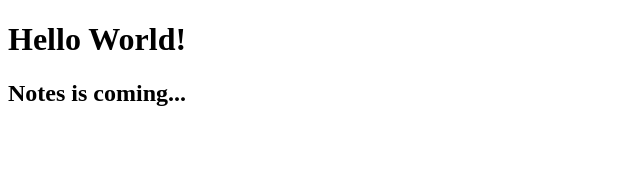
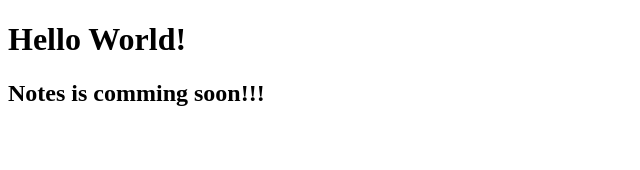
Before and after one commit to Couapy/notes, a React app in the folder src/apps/frontend/: page / in a window 1280 px wide. Shown: the top 170 px of the page, without its empty margins (0-640 px from the left). Built offline with nearby package versions, Linux system fonts and the light colour scheme; the HTML template or start-up script is replaced by a standard one.

Commit message:
🚧 (webpack): add config to support .jsx

```diff
--- a/src/apps/frontend/package.json
+++ b/src/apps/frontend/package.json
@@ -10,6 +10,8 @@
   "keywords": [],
   "author": "",
   "license": "ISC",
+  "proxy": "http://localhost:8000",
+  "dependencies": {},
   "devDependencies": {
     "@babel/core": "^7.12.3",
     "@babel/preset-env": "^7.12.1",
--- a/src/apps/frontend/src/components/App.jsx
+++ b/src/apps/frontend/src/components/App.jsx
@@ -1,4 +1,6 @@
-import React, { Component, PropTypes } from "react";
+import React, { Component } from "react";
+import PropTypes from "prop-types";
+import Footer from "./footer/Footer";
 
 class App extends Component {
 	constructor(props) {
@@ -10,14 +12,14 @@ class App extends Component {
 		return (
 			<div>
 				<h1>Hello World!</h1>
-				<h2>Notes is coming...</h2>
+				<Footer className='footer' />
 			</div>
 		);
 	}
 }
 
-// App.propTypes = {
-// 	props: PropTypes.element,
-// };
+App.propTypes = {
+	props: PropTypes.element,
+};
 
 export default App;
--- /dev/null
+++ b/src/apps/frontend/src/components/footer/Footer.jsx
@@ -0,0 +1,12 @@
+import React from "react";
+import PropTypes from "prop-types";
+
+const Footer = () => {
+	return <h2>Notes is comming soon!!!</h2>;
+};
+
+Footer.propTypes = {
+	props: PropTypes.object,
+};
+
+export default Footer;
--- a/src/apps/frontend/src/index.js
+++ b/src/apps/frontend/src/index.js
@@ -1,7 +1,7 @@
 import React from "react";
 import ReactDOM from "react-dom";
 
-import App from "./components/App.jsx";
+import App from "./components/App";
 
 // import * as serviceWorker from "./serviceWorker";
 
--- a/src/apps/frontend/webpack.config.js
+++ b/src/apps/frontend/webpack.config.js
@@ -11,10 +11,16 @@ module.exports = {
 			{
 				test: /\.jsx?$/,
 				exclude: /node_modules/,
+				resolve: {
+					extensions: [".js", ".jsx"],
+				},
 				use: {
 					loader: "babel-loader",
 				},
 			},
 		],
 	},
+	devServer: {
+		open: "Firefox",
+	},
 };
```
